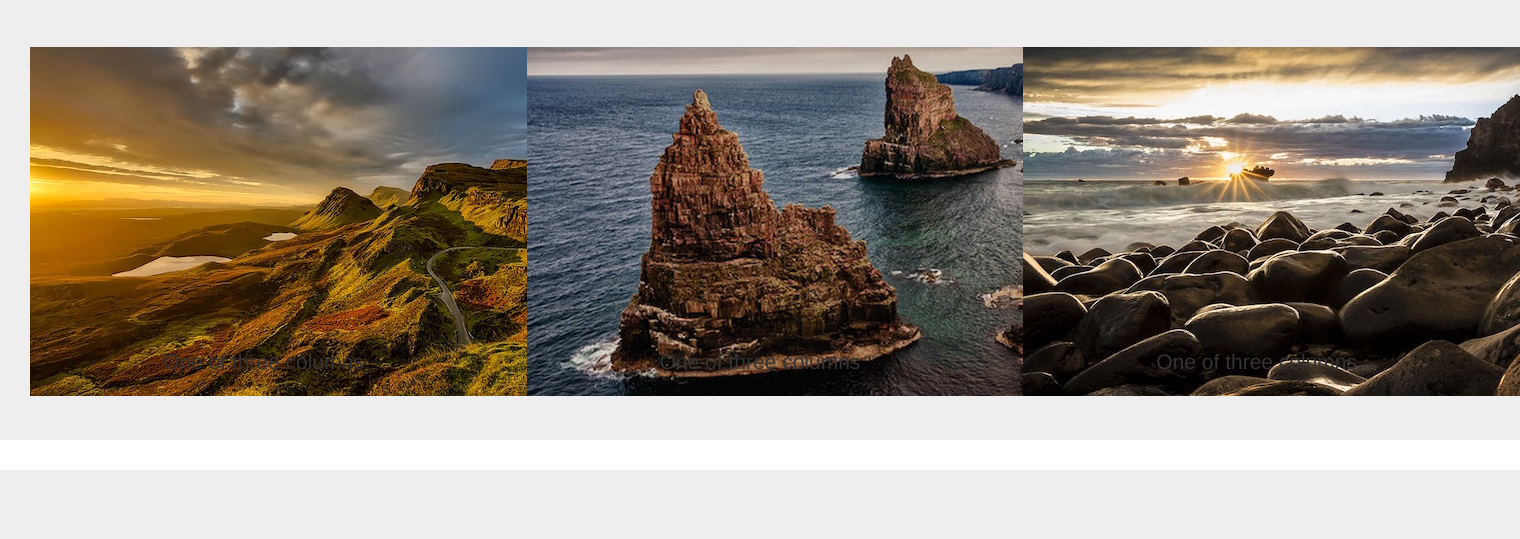
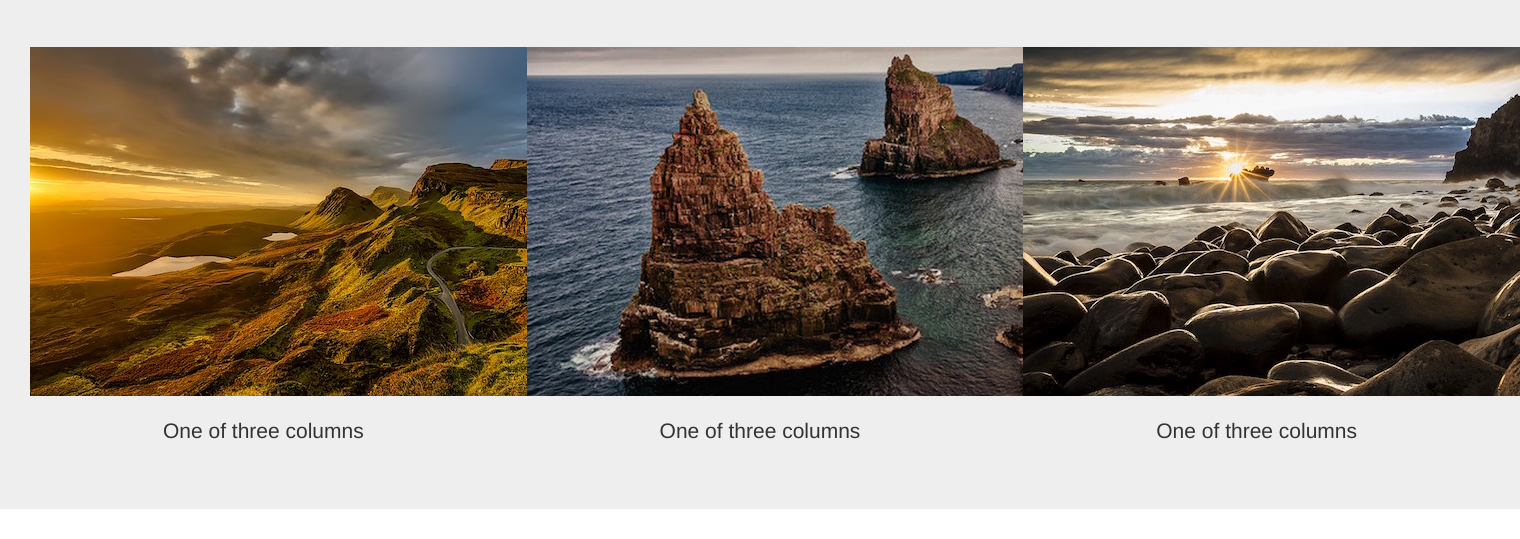
Before and after one commit to Cerep89/test-category, a PHP site: page /principala.html in a window 1520 px wide; the page is wider, and only the part inside the window is pictured. Shown: the part 401-940 px from the top of that part. Before the commit the page ends 871 px from the top of that part, so only its background shows below. Run offline with PHP 8.4, Linux system fonts and the light colour scheme; some libraries are stand-ins or nearby versions.

Commit message:
delete height in style

```diff
--- a/style.css
+++ b/style.css
@@ -1,6 +1,5 @@
 /*Class for image page principala*/
 .img-principal{
-    height: 280px;
     width: 102%;
     display: block;
     margin-bottom: 20px;
```
